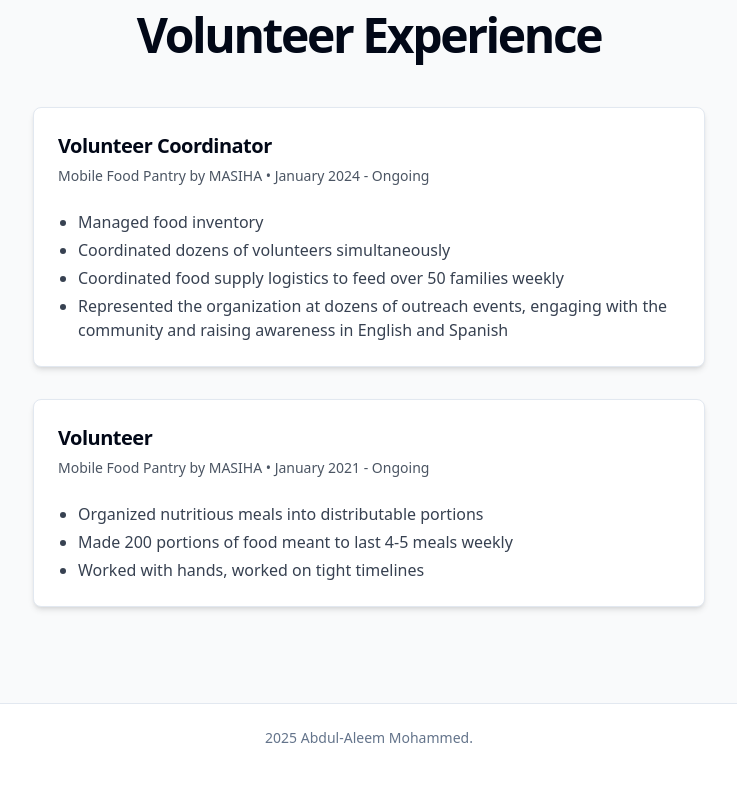
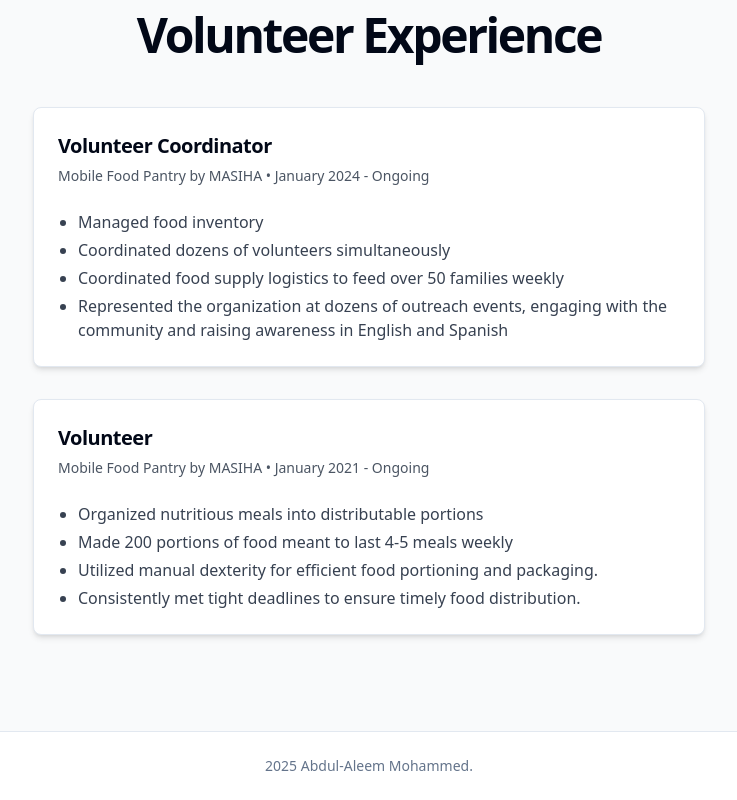
Before and after one commit to abaleemmo/Portfolio, a React (Vite) app: page /experience in a window 1280 px wide. Shown: the part 1482-2282 px from the top of the page, without its empty margins (271-1008 px from the left). Before the commit the page ends 2254 px from the top, so only its background shows below. Built offline with nearby package versions, Linux system fonts and the light colour scheme.

Commit message:
[dyad] wrote 1 file(s)

```diff
--- a/src/components/VolunteerExperienceSection.tsx
+++ b/src/components/VolunteerExperienceSection.tsx
@@ -30,7 +30,8 @@ const volunteerExperiences: VolunteerExperience[] = [
     description: [
       "Organized nutritious meals into distributable portions",
       "Made 200 portions of food meant to last 4-5 meals weekly",
-      "Worked with hands, worked on tight timelines" // New bullet point
+      "Utilized manual dexterity for efficient food portioning and packaging.", // Refined bullet point 1
+      "Consistently met tight deadlines to ensure timely food distribution." // Refined bullet point 2
     ],
   },
 ];
```
